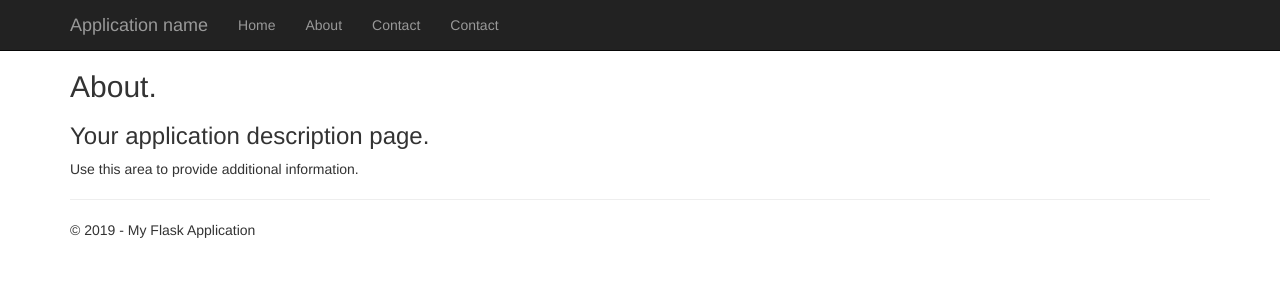
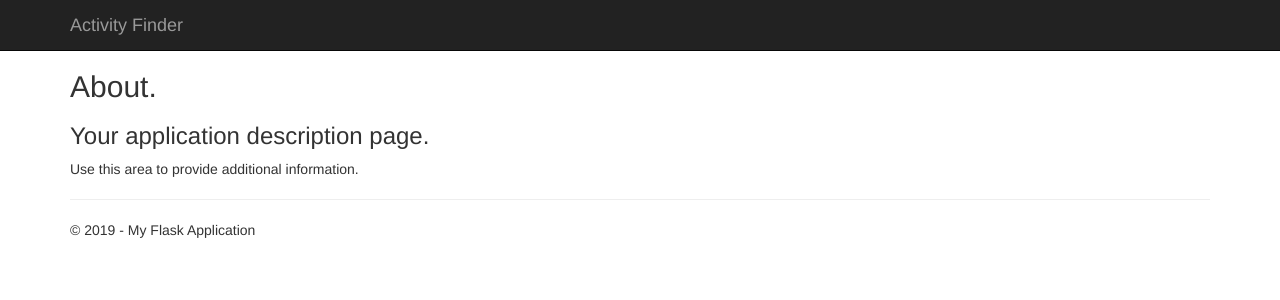
Before and after one commit to thethomaslane/recreationapp, a Flask app: page /about in a window 1280 px wide. Shown: the top 300 px of the page. Run offline with Flask 2, Linux system fonts and the light colour scheme; some libraries are stand-ins or nearby versions.

Commit message:
Changed Site structure

```diff
--- a/RecreationWebsite/templates/layout.html
+++ b/RecreationWebsite/templates/layout.html
@@ -18,14 +18,14 @@
                     <span class="icon-bar"></span>
                     <span class="icon-bar"></span>
                 </button>
-                <a href="/" class="navbar-brand">Application name</a>
+                <a href="/" class="navbar-brand">Activity Finder</a>
             </div>
             <div class="navbar-collapse collapse">
                 <ul class="nav navbar-nav">
-                    <li><a href="{{ url_for('home') }}">Home</a></li>
+                    <!--<li><a href="{{ url_for('home') }}">Home</a></li>
                     <li><a href="{{ url_for('about') }}">About</a></li>
                     <li><a href="{{ url_for('contact') }}">Contact</a></li>
-                    <li><a href="{{ url_for('form') }}">Contact</a></li>
+                    <li><a href="{{ url_for('form') }}">Contact</a></li>-->
                 </ul>
             </div>
         </div>
--- a/RecreationWebsite/views.py
+++ b/RecreationWebsite/views.py
@@ -7,8 +7,9 @@ from flask import render_template
 from RecreationWebsite import app
 from RecreationWebsite.forms import ActivityForm
 
-@app.route('/')
+
 @app.route('/home')
+
 def home():
     """Renders the home page."""
     return render_template(
@@ -37,7 +38,10 @@ def about():
         message='Your application description page.'
     )
 
+
+@app.route('/',  methods=['GET', 'POST'])
 @app.route('/form',  methods=['GET', 'POST'])
+
 def form():
     results=""
     form = ActivityForm()
```
